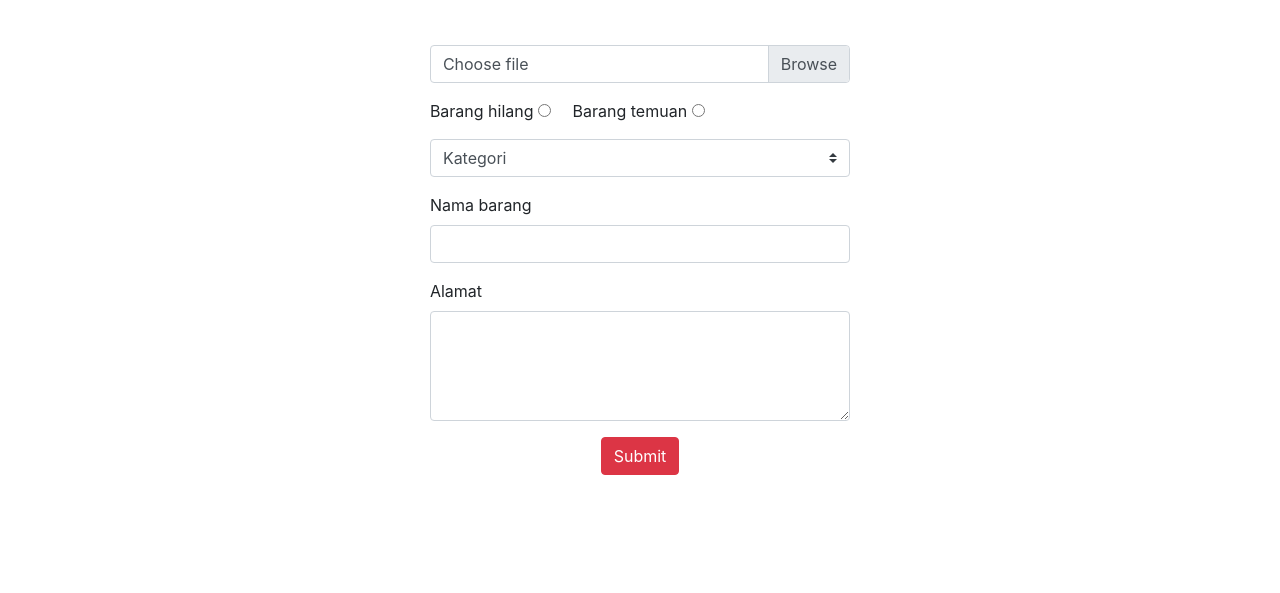
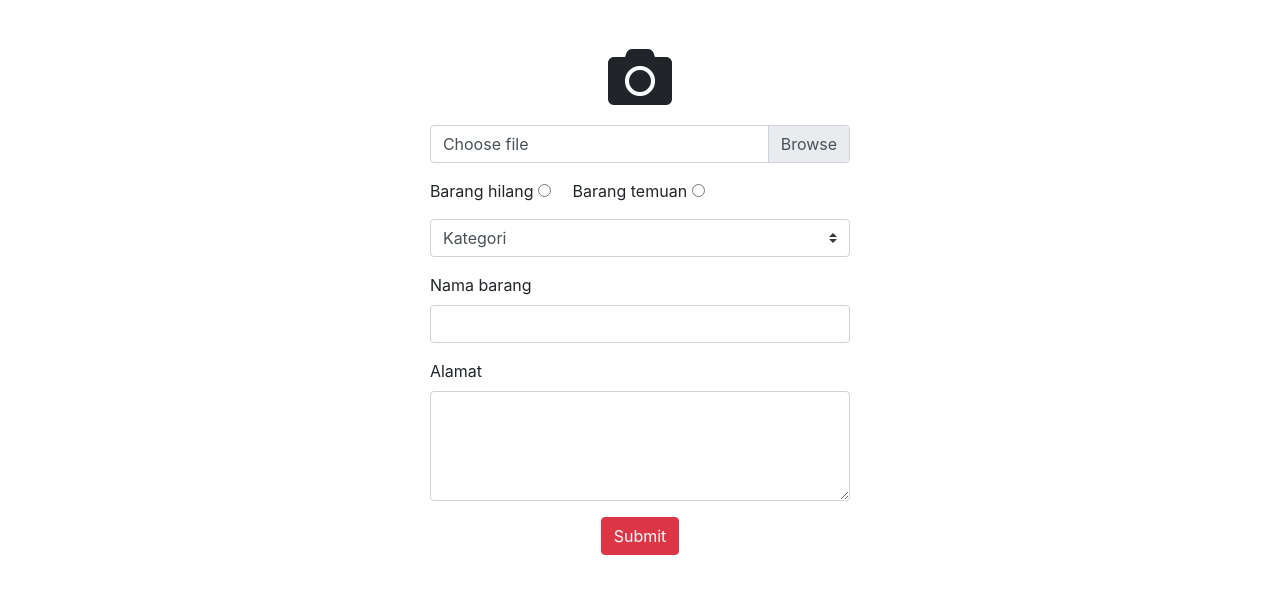
Before and after one commit to habib-ada/bantucari, a plain HTML site: page upload.html in a window 1280 px wide. Shown: the part 127-720 px from the top of the page. Drawn offline with Linux system fonts and the light colour scheme.

Commit message:
tambah icon camera di input foto[C

```diff
--- a/upload.html
+++ b/upload.html
@@ -53,6 +53,9 @@
       <div class="row justify-content-md-center">
         <form>
           <div class="col">
+            <div class="text-center mb-3">
+              <i class="fa fa-camera fa-4x"></i>
+            </div>
             <div class="input-group mb-3">
               <div class="custom-file">
                 <input
```
